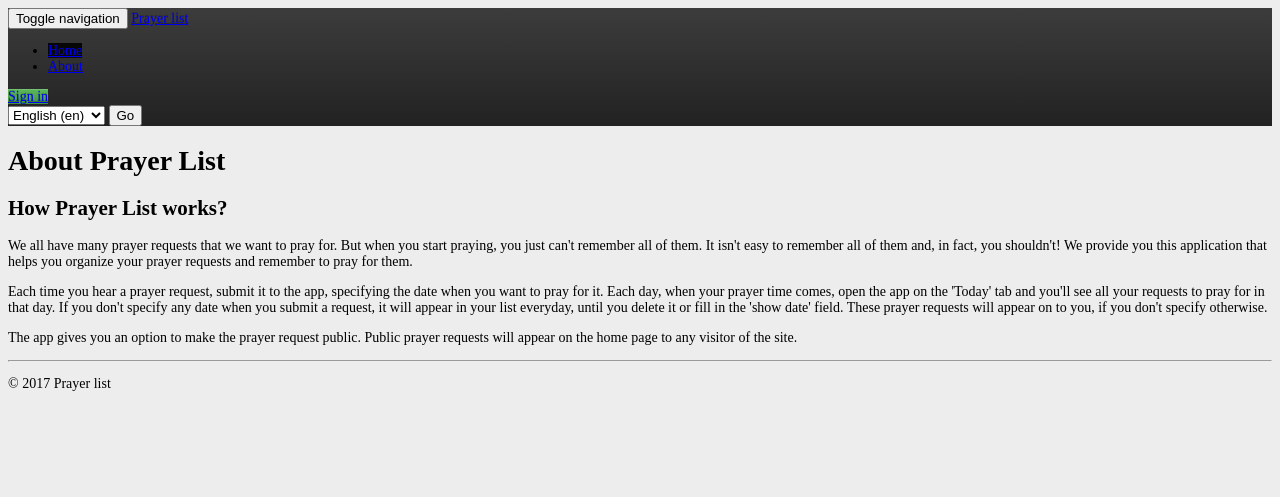
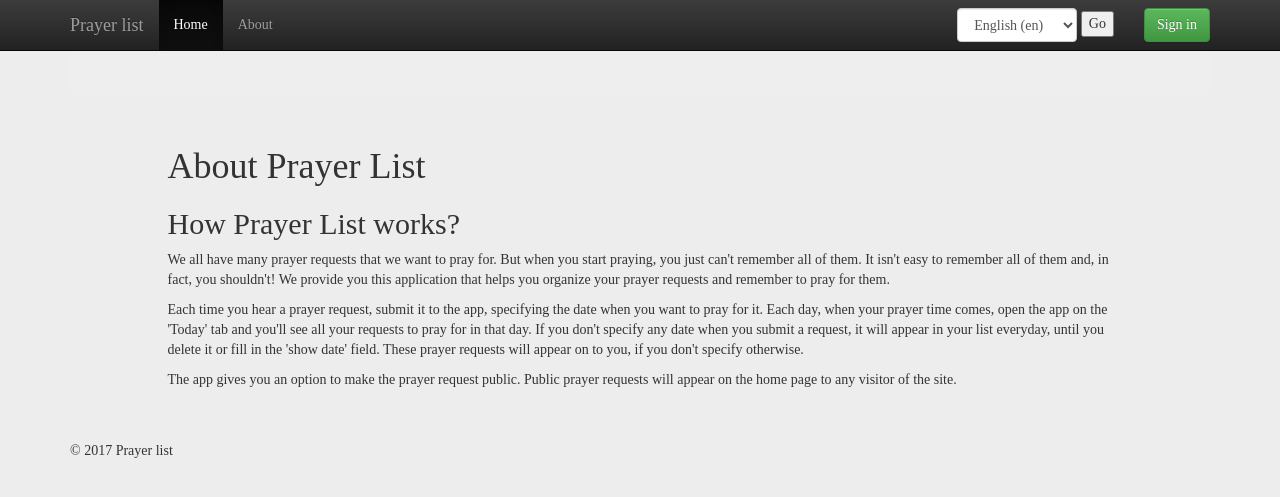
Before and after one commit to die2live/prayerlist, a Django app: page /about/ in a window 1280 px wide. Shown: the top 497 px of the page. Run offline with Django 3.2, Linux system fonts and the light colour scheme; some libraries are stand-ins or nearby versions.

Commit message:
fix layout for favicon

```diff
--- a/src/prayerlistapp/templates/layout.html
+++ b/src/prayerlistapp/templates/layout.html
@@ -10,7 +10,7 @@
 
     {% load staticfiles %}
 
-    <link rel="shortcut icon" type="image/x-icon" href="{% static 'favicon.ico' %}"
+    <link rel="shortcut icon" type="image/x-icon" href="{% static 'favicon.ico' %}"/>
     <link rel="stylesheet" href="https://maxcdn.bootstrapcdn.com/bootstrap/3.3.7/css/bootstrap.min.css" integrity="sha384-BVYiiSIFeK1dGmJRAkycuHAHRg32OmUcww7on3RYdg4Va+PmSTsz/K68vbdEjh4u" crossorigin="anonymous">
     <link rel="stylesheet" href="https://maxcdn.bootstrapcdn.com/bootstrap/3.3.7/css/bootstrap-theme.min.css" integrity="sha384-rHyoN1iRsVXV4nD0JutlnGaslCJuC7uwjduW9SVrLvRYooPp2bWYgmgJQIXwl/Sp" crossorigin="anonymous">
 
```
